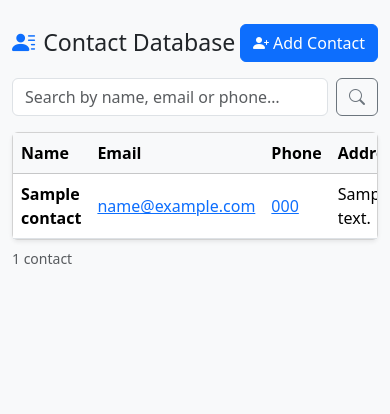
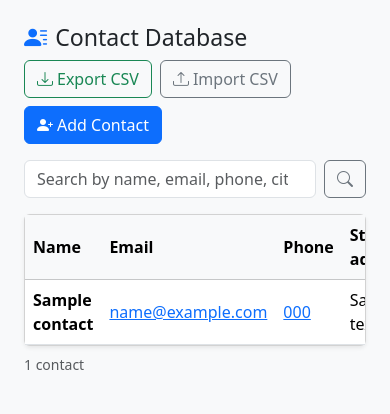
Before and after one commit to Cypres11/hello-world, a Flask app: page / in a window 390 px wide. Shown: the top 414 px of the page. Run offline with Flask 3, Linux system fonts and the light colour scheme; tables that the repository leaves empty hold one stand-in row (values such as "Sample post"); some libraries are stand-ins or nearby versions.

Commit message:
Add CSV import/export and split address into postal code, city, country
- New fields: postal_code, city, country (auto-migrates existing DB)
- Export CSV: downloads all contacts as contacts.csv
- Import CSV: upload a .csv file via modal dialog; maps any recognised
  column headers (name, email, phone, address, postal_code, city,
  country, notes); only 'name' is required
- Search now also covers city and country
- form.html: postal code / city / country shown side-by-side

https://claude.ai/code/session_01GU7vC2h9wF2BWfjW3fzBAF

```diff
--- a/app.py
+++ b/app.py
@@ -1,11 +1,15 @@
+import csv
+import io
 import sqlite3
 import os
-from flask import Flask, render_template, request, redirect, url_for, flash
+from flask import Flask, render_template, request, redirect, url_for, flash, Response
 
 app = Flask(__name__)
 app.secret_key = "change-me-in-production"
 
 DB_PATH = os.path.join(os.path.dirname(__file__), "contacts.db")
+
+FIELDS = ["name", "email", "phone", "address", "postal_code", "city", "country", "notes"]
 
 
 def get_db():
@@ -18,14 +22,26 @@ def init_db():
     with get_db() as conn:
         conn.execute("""
             CREATE TABLE IF NOT EXISTS contacts (
-                id       INTEGER PRIMARY KEY AUTOINCREMENT,
-                name     TEXT NOT NULL,
-                email    TEXT,
-                phone    TEXT,
-                address  TEXT,
-                notes    TEXT
+                id          INTEGER PRIMARY KEY AUTOINCREMENT,
+                name        TEXT NOT NULL,
+                email       TEXT,
+                phone       TEXT,
+                address     TEXT,
+                postal_code TEXT,
+                city        TEXT,
+                country     TEXT,
+                notes       TEXT
             )
         """)
+        # Migrate existing databases that are missing the new columns
+        existing = {row[1] for row in conn.execute("PRAGMA table_info(contacts)")}
+        for col in ("postal_code", "city", "country"):
+            if col not in existing:
+                conn.execute(f"ALTER TABLE contacts ADD COLUMN {col} TEXT")
+
+
+def _form_values():
+    return {f: request.form.get(f, "").strip() for f in FIELDS}
 
 
 @app.route("/")
@@ -33,9 +49,13 @@ def index():
     query = request.args.get("q", "").strip()
     with get_db() as conn:
         if query:
+            like = f"%{query}%"
             rows = conn.execute(
-                "SELECT * FROM contacts WHERE name LIKE ? OR email LIKE ? OR phone LIKE ? ORDER BY name",
-                (f"%{query}%", f"%{query}%", f"%{query}%"),
+                """SELECT * FROM contacts
+                   WHERE name LIKE ? OR email LIKE ? OR phone LIKE ?
+                      OR city LIKE ? OR country LIKE ?
+                   ORDER BY name""",
+                (like, like, like, like, like),
             ).fetchall()
         else:
             rows = conn.execute("SELECT * FROM contacts ORDER BY name").fetchall()
@@ -45,17 +65,17 @@ def index():
 @app.route("/add", methods=["GET", "POST"])
 def add():
     if request.method == "POST":
-        name = request.form["name"].strip()
-        if not name:
+        vals = _form_values()
+        if not vals["name"]:
             flash("Name is required.", "danger")
-            return render_template("form.html", contact=None, action="Add")
+            return render_template("form.html", contact=vals, action="Add")
         with get_db() as conn:
             conn.execute(
-                "INSERT INTO contacts (name, email, phone, address, notes) VALUES (?,?,?,?,?)",
-                (name, request.form["email"].strip(), request.form["phone"].strip(),
-                 request.form["address"].strip(), request.form["notes"].strip()),
+                """INSERT INTO contacts (name,email,phone,address,postal_code,city,country,notes)
+                   VALUES (?,?,?,?,?,?,?,?)""",
+                [vals[f] for f in FIELDS],
             )
-        flash(f'Contact "{name}" added.', "success")
+        flash(f'Contact "{vals["name"]}" added.', "success")
         return redirect(url_for("index"))
     return render_template("form.html", contact=None, action="Add")
 
@@ -68,17 +88,18 @@ def edit(contact_id):
         flash("Contact not found.", "danger")
         return redirect(url_for("index"))
     if request.method == "POST":
-        name = request.form["name"].strip()
-        if not name:
+        vals = _form_values()
+        if not vals["name"]:
             flash("Name is required.", "danger")
             return render_template("form.html", contact=contact, action="Save")
         with get_db() as conn:
             conn.execute(
-                "UPDATE contacts SET name=?, email=?, phone=?, address=?, notes=? WHERE id=?",
-                (name, request.form["email"].strip(), request.form["phone"].strip(),
-                 request.form["address"].strip(), request.form["notes"].strip(), contact_id),
+                """UPDATE contacts
+                   SET name=?,email=?,phone=?,address=?,postal_code=?,city=?,country=?,notes=?
+                   WHERE id=?""",
+                [vals[f] for f in FIELDS] + [contact_id],
             )
-        flash(f'Contact "{name}" updated.', "success")
+        flash(f'Contact "{vals["name"]}" updated.', "success")
         return redirect(url_for("index"))
     return render_template("form.html", contact=contact, action="Save")
 
@@ -93,6 +114,56 @@ def delete(contact_id):
     return redirect(url_for("index"))
 
 
+@app.route("/export")
+def export_csv():
+    with get_db() as conn:
+        rows = conn.execute("SELECT * FROM contacts ORDER BY name").fetchall()
+    buf = io.StringIO()
+    writer = csv.writer(buf)
+    writer.writerow(FIELDS)
+    for row in rows:
+        writer.writerow([row[f] or "" for f in FIELDS])
+    return Response(
+        buf.getvalue(),
+        mimetype="text/csv",
+        headers={"Content-Disposition": "attachment; filename=contacts.csv"},
+    )
+
+
+@app.route("/import", methods=["POST"])
+def import_csv():
+    file = request.files.get("csvfile")
+    if not file or not file.filename.endswith(".csv"):
+        flash("Please select a .csv file.", "danger")
+        return redirect(url_for("index"))
+
+    stream = io.StringIO(file.stream.read().decode("utf-8-sig"))
+    reader = csv.DictReader(stream)
+    # Normalise header names: lowercase + strip spaces
+    reader.fieldnames = [h.strip().lower().replace(" ", "_") for h in (reader.fieldnames or [])]
+
+    if "name" not in reader.fieldnames:
+        flash("CSV must have a 'name' column.", "danger")
+        return redirect(url_for("index"))
+
+    added = skipped = 0
+    with get_db() as conn:
+        for row in reader:
+            name = row.get("name", "").strip()
+            if not name:
+                skipped += 1
+                continue
+            conn.execute(
+                """INSERT INTO contacts (name,email,phone,address,postal_code,city,country,notes)
+                   VALUES (?,?,?,?,?,?,?,?)""",
+                [row.get(f, "").strip() for f in FIELDS],
+            )
+            added += 1
+
+    flash(f"Imported {added} contact(s){f', skipped {skipped} row(s) without a name' if skipped else ''}.", "success")
+    return redirect(url_for("index"))
+
+
 if __name__ == "__main__":
     init_db()
     app.run(debug=True, host="0.0.0.0", port=5020)
--- a/templates/index.html
+++ b/templates/index.html
@@ -12,13 +12,28 @@
   </style>
 </head>
 <body>
-<div class="container py-4">
+<div class="container-fluid py-4 px-4">
 
-  <div class="d-flex align-items-center justify-content-between mb-3">
+  <div class="d-flex flex-wrap align-items-center justify-content-between gap-2 mb-3">
     <h1 class="h3 mb-0"><i class="bi bi-person-lines-fill me-2 text-primary"></i>Contact Database</h1>
-    <a href="{{ url_for('add') }}" class="btn btn-primary">
-      <i class="bi bi-person-plus-fill me-1"></i>Add Contact
-    </a>
+    <div class="d-flex flex-wrap gap-2">
+
+      <!-- Export -->
+      <a href="{{ url_for('export_csv') }}" class="btn btn-outline-success">
+        <i class="bi bi-download me-1"></i>Export CSV
+      </a>
+
+      <!-- Import trigger -->
+      <button class="btn btn-outline-secondary" data-bs-toggle="modal" data-bs-target="#importModal">
+        <i class="bi bi-upload me-1"></i>Import CSV
+      </button>
+
+      <!-- Add contact -->
+      <a href="{{ url_for('add') }}" class="btn btn-primary">
+        <i class="bi bi-person-plus-fill me-1"></i>Add Contact
+      </a>
+
+    </div>
   </div>
 
   {% with messages = get_flashed_messages(with_categories=true) %}
@@ -31,7 +46,7 @@
   {% endwith %}
 
   <form method="get" class="mb-3 d-flex gap-2">
-    <input type="search" name="q" value="{{ query }}" class="form-control" placeholder="Search by name, email or phone…">
+    <input type="search" name="q" value="{{ query }}" class="form-control" placeholder="Search by name, email, phone, city or country…">
     <button type="submit" class="btn btn-outline-secondary"><i class="bi bi-search"></i></button>
     {% if query %}
       <a href="{{ url_for('index') }}" class="btn btn-outline-danger"><i class="bi bi-x-lg"></i></a>
@@ -47,7 +62,10 @@
             <th>Name</th>
             <th>Email</th>
             <th>Phone</th>
-            <th>Address</th>
+            <th>Street address</th>
+            <th>Postal code</th>
+            <th>City</th>
+            <th>Country</th>
             <th>Notes</th>
             <th class="text-end">Actions</th>
           </tr>
@@ -56,18 +74,13 @@
           {% for c in contacts %}
           <tr>
             <td class="fw-semibold">{{ c.name }}</td>
-            <td>
-              {% if c.email %}
-                <a href="mailto:{{ c.email }}">{{ c.email }}</a>
-              {% endif %}
-            </td>
-            <td>
-              {% if c.phone %}
-                <a href="tel:{{ c.phone }}">{{ c.phone }}</a>
-              {% endif %}
-            </td>
+            <td>{% if c.email %}<a href="mailto:{{ c.email }}">{{ c.email }}</a>{% endif %}</td>
+            <td>{% if c.phone %}<a href="tel:{{ c.phone }}">{{ c.phone }}</a>{% endif %}</td>
             <td>{{ c.address or '' }}</td>
-            <td class="text-muted" style="max-width:200px; white-space:pre-wrap;">{{ c.notes or '' }}</td>
+            <td>{{ c.postal_code or '' }}</td>
+            <td>{{ c.city or '' }}</td>
+            <td>{{ c.country or '' }}</td>
+            <td class="text-muted" style="max-width:160px; white-space:pre-wrap;">{{ c.notes or '' }}</td>
             <td class="text-end text-nowrap">
               <a href="{{ url_for('edit', contact_id=c.id) }}" class="btn btn-sm btn-outline-secondary me-1">
                 <i class="bi bi-pencil"></i>
@@ -94,6 +107,34 @@
   {% endif %}
 
 </div>
+
+<!-- Import modal -->
+<div class="modal fade" id="importModal" tabindex="-1" aria-labelledby="importModalLabel" aria-hidden="true">
+  <div class="modal-dialog">
+    <div class="modal-content">
+      <div class="modal-header">
+        <h5 class="modal-title" id="importModalLabel"><i class="bi bi-upload me-2"></i>Import CSV</h5>
+        <button type="button" class="btn-close" data-bs-dismiss="modal"></button>
+      </div>
+      <form method="post" action="{{ url_for('import_csv') }}" enctype="multipart/form-data">
+        <div class="modal-body">
+          <p class="text-muted small mb-3">
+            The CSV file must have a header row. Recognised columns:<br>
+            <code>name</code>, <code>email</code>, <code>phone</code>, <code>address</code>,
+            <code>postal_code</code>, <code>city</code>, <code>country</code>, <code>notes</code><br>
+            Only <code>name</code> is required. Extra columns are ignored.
+          </p>
+          <input type="file" name="csvfile" accept=".csv" class="form-control" required>
+        </div>
+        <div class="modal-footer">
+          <button type="button" class="btn btn-outline-secondary" data-bs-dismiss="modal">Cancel</button>
+          <button type="submit" class="btn btn-primary"><i class="bi bi-upload me-1"></i>Import</button>
+        </div>
+      </form>
+    </div>
+  </div>
+</div>
+
 <script src="https://cdn.jsdelivr.net/npm/bootstrap@5.3.3/dist/js/bootstrap.bundle.min.js"></script>
 </body>
 </html>
```
Also changed, not shown: templates/form.html (+33 -8 lines).
